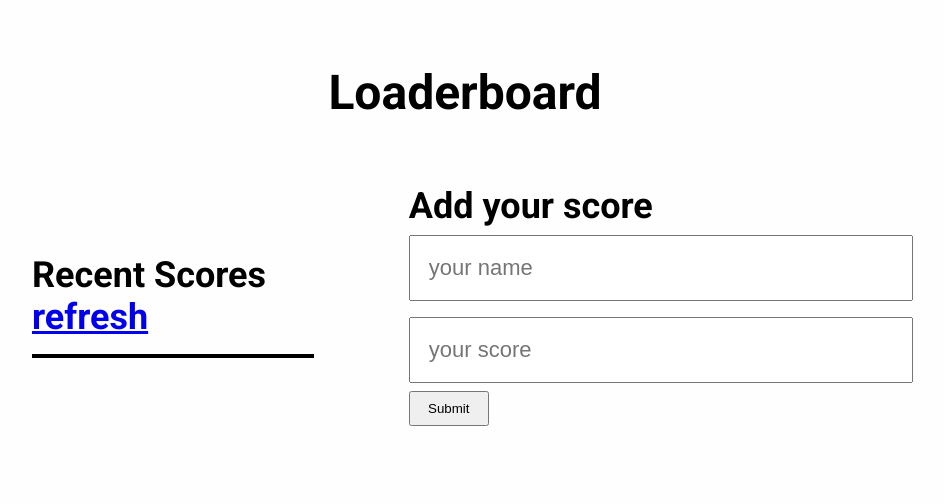
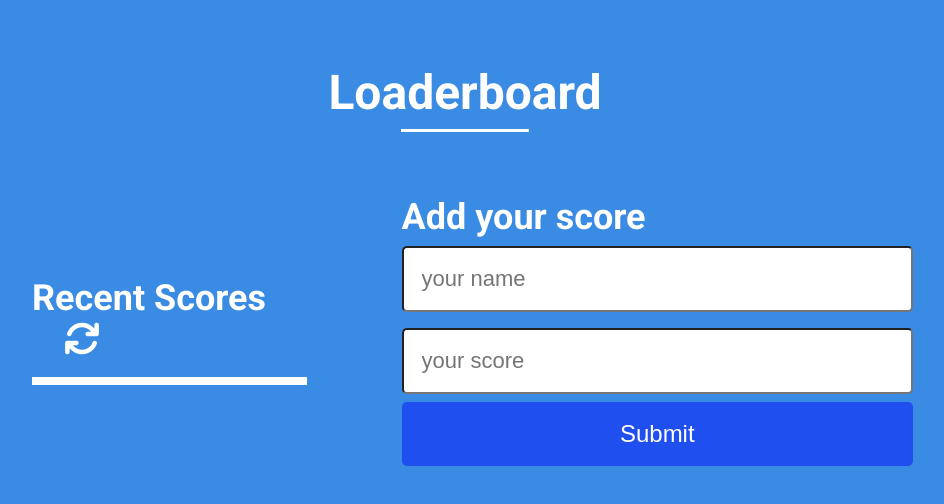
Before and after one commit to ericmahare/leaderboard, a website built with webpack: page src/index.html in a window 1280 px wide. Shown: the whole page, without its empty margins (175-1119 px from the left). Built offline with nearby package versions, Linux system fonts and the light colour scheme; no server answers; a web font is replaced by a local one.

Commit message:
include css styling

```diff
--- a/src/index.html
+++ b/src/index.html
@@ -5,13 +5,15 @@
   <meta http-equiv="X-UA-Compatible" content="IE=edge">
   <meta name="viewport" content="width=device-width, initial-scale=1.0">
   <title>Loaderboard</title>
+  <link rel="stylesheet" href="https://cdnjs.cloudflare.com/ajax/libs/font-awesome/6.1.1/css/all.min.css">
 </head>
 <body>
   <main class="container">
     <h1 class="heading">Loaderboard</h1>
+    <div class="underline"></div>
     <div class="inner-container">
       <div class="display">
-        <h2>Recent Scores <a href="#" id="refresh">refresh</a></h2>
+        <h2>Recent Scores <a href="#" id="refresh" class="refresh"><i class="fa-solid fa-arrows-rotate"></i></a></h2>
         <div class="scores">
         </div>
       </div>
--- a/src/main.css
+++ b/src/main.css
@@ -7,15 +7,21 @@
 }
 
 body {
-  background-color: #fefefe;
+  background-color: rgb(57, 139, 227);
   font-family: 'Roboto', sans-serif;
   font-size: 1.5rem;
+  color: #fff;
 }
 
 .container {
   width: 70vw;
   margin: 0 auto;
   margin-top: 4rem;
+}
+
+.refresh {
+  color: #fff;
+  margin-left: 2rem;
 }
 
 .heading {
@@ -38,11 +44,26 @@ input {
   padding: 18px;
   margin: 0.5rem 0;
   font-size: 22px;
+  border-radius: 5px;
+  outline: none;
+}
+
+.underline {
+  width: 8rem;
+  background-color: #fff;
+  height: 0.2rem;
+  margin: 0.5rem auto;
 }
 
 .add-btn {
-  width: 5rem;
-  padding: 8px;
+  width: 100%;
+  padding: 18px;
+  border: none;
+  border-radius: 5px;
+  cursor: pointer;
+  color: #fff;
+  font-size: 1.5rem;
+  background-color: rgba(0, 0, 255, 0.437);
 }
 
 .display {
@@ -51,12 +72,12 @@ input {
 }
 
 .scores {
-  border: 2px solid #000;
+  border: 4px solid #fff;
   margin-top: 1rem;
 }
 
 .scores div:nth-child(even) {
-  background-color: #e6e6e6;
+  background-color: #c4c4c4;
 }
 
 .scores-info {
```
